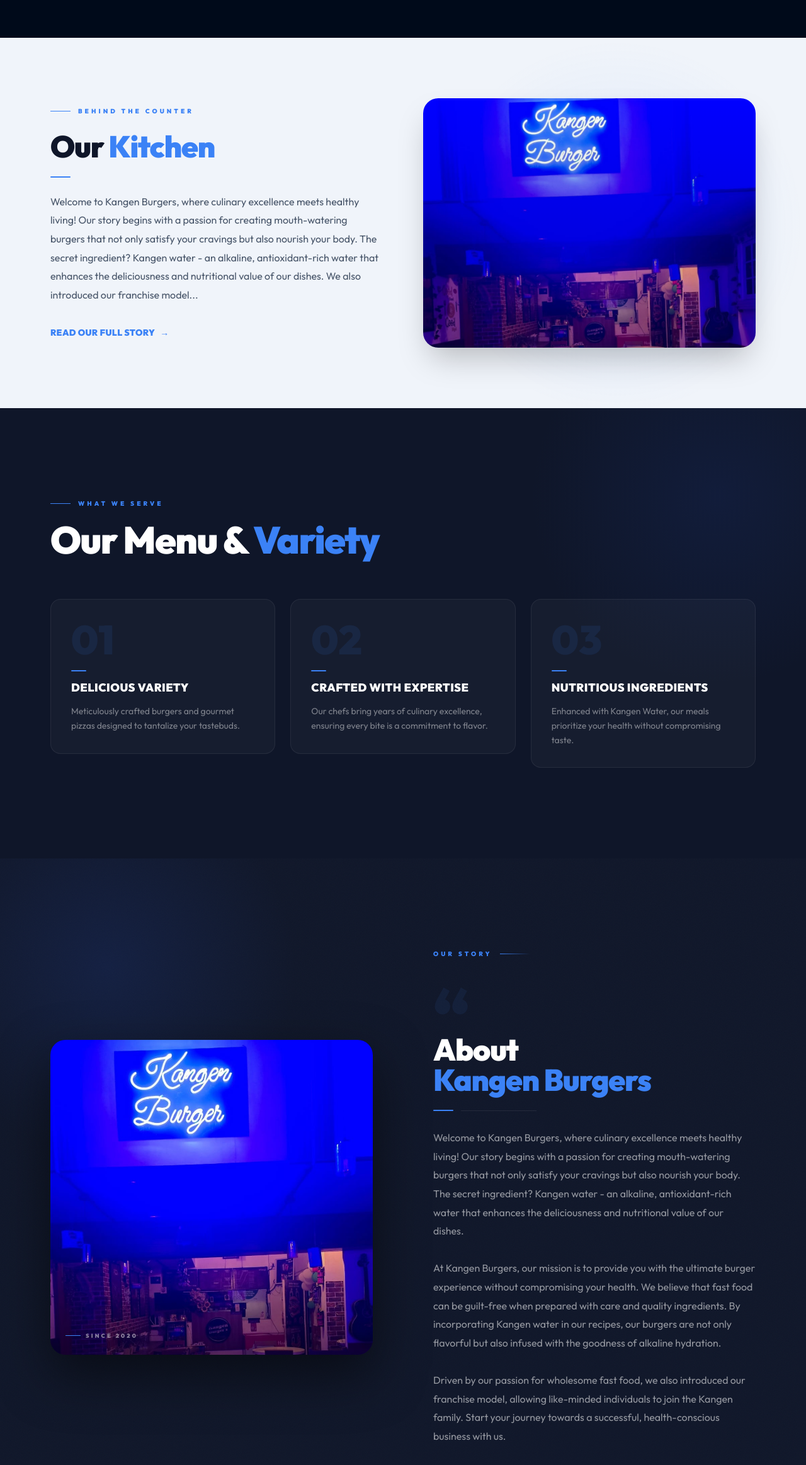
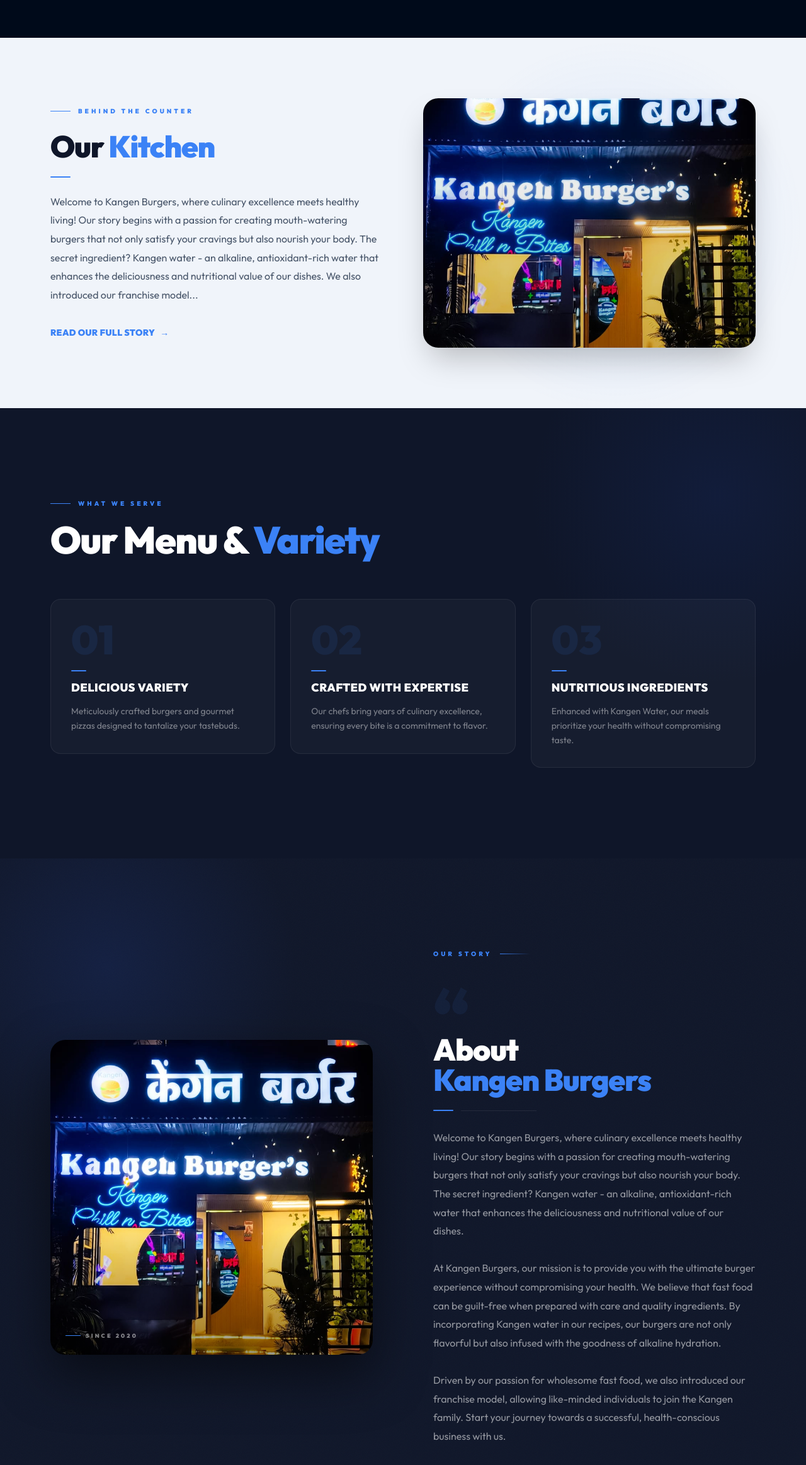
Before and after one commit to chaitanyashete03/burger-website, a Next.js app: page / in a window 1280 px wide. Shown: the part 5540-7866 px from the top of the page at 63% size. Built offline with nearby package versions, Linux system fonts and the light colour scheme; no server answers.

Commit message:
Update About section image

```diff
--- a/app/page.tsx
+++ b/app/page.tsx
@@ -46,7 +46,7 @@
               </Magnetic>
             </div>
             <div className="order-1 lg:order-2 relative aspect-[4/3] rounded-3xl overflow-hidden shadow-2xl">
-              <Image src="/images/about-cafe.jpg" alt="Our Kitchen" fill className="object-cover" />
+              <Image src="/images/ABOUT CAFE.jpeg" alt="Our Kitchen" fill className="object-cover" />
               <div className="absolute inset-0 bg-gradient-to-t from-black/20 to-transparent" />
             </div>
           </SectionReveal>
@@ -115,7 +115,7 @@
           <SectionReveal>
             <div className="relative h-[420px] sm:h-[500px] rounded-3xl overflow-hidden shadow-[0_32px_80px_rgba(0,0,0,0.5)] bg-black/20">
               <Image
-                src="/images/about-cafe.jpg"
+                src="/images/ABOUT CAFE.jpeg"
                 alt="About Kangen Burgers Cafe Front"
                 fill
                 className="object-cover"
```
Also changed, not shown: public/images/ABOUT CAFE.jpeg (added), public/images/about-cafe.jpg (deleted).
